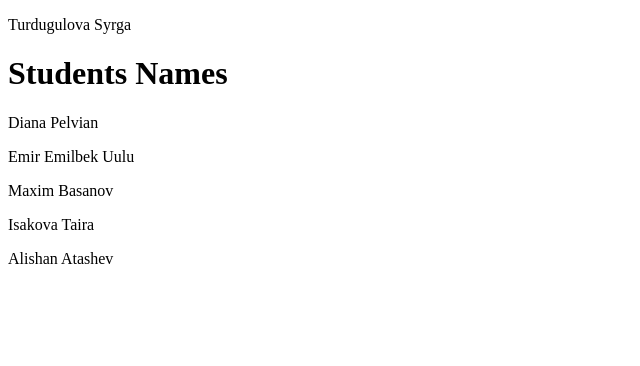
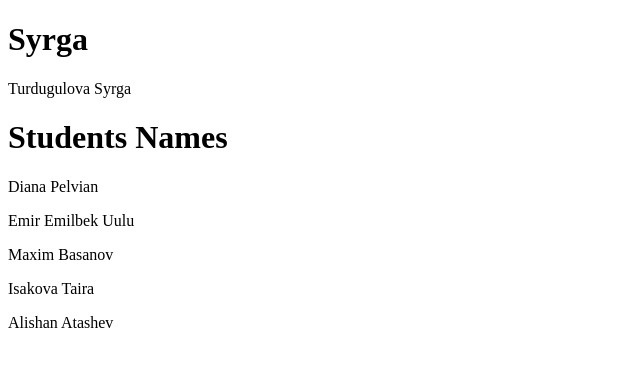
Before and after one commit to TairaKanybek/homework2, a plain HTML site: page index.html in a window 1280 px wide. Shown: the whole page, without its empty margins (0-640 px from the left). Drawn offline with Linux system fonts and the light colour scheme.

Commit message:
add name

```diff
--- a/index.html
+++ b/index.html
@@ -7,6 +7,7 @@
     <title>Document</title>
 </head>
 <body>
+<h1>Syrga</h1>
    <p>Turdugulova Syrga</p>
  <h1>Students Names</h1>
     <p>Diana Pelvian</p>
```
